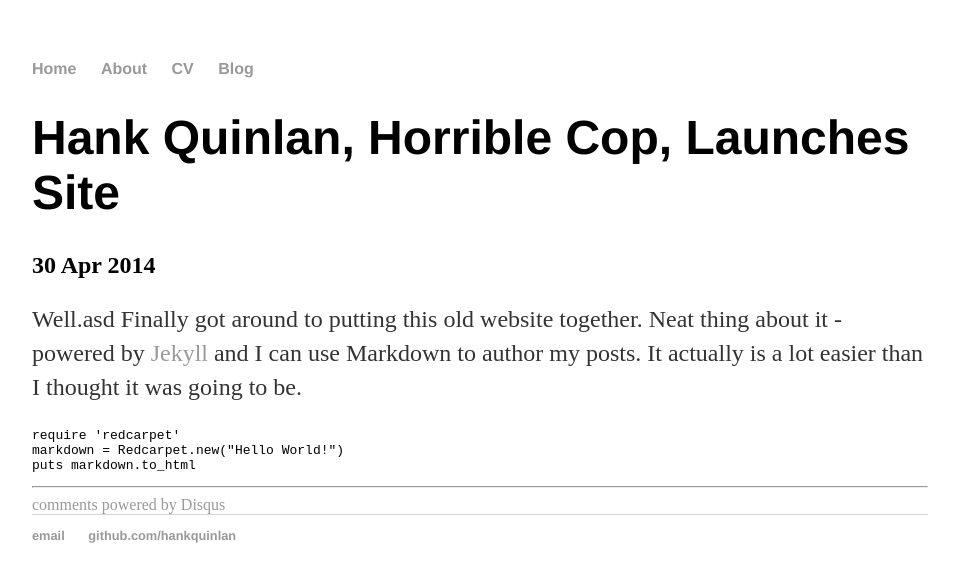
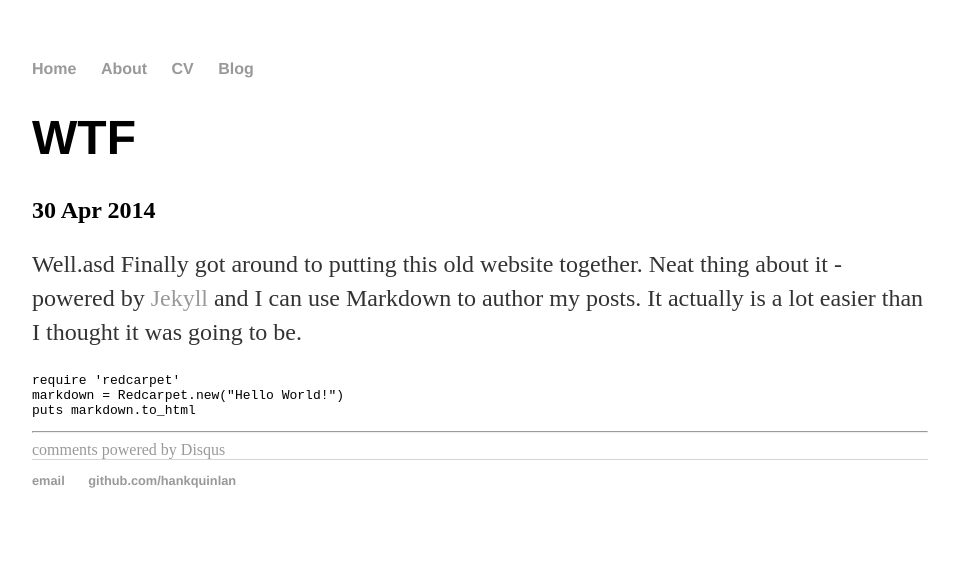
Before and after one commit to yoelblum/yoelblum.github.io, a Jekyll site: the page built from _posts/2014-04-30-hank-quinlan-site-launched.md, in a window 1280 px wide. Shown: the top 582 px of the page, without its empty margins (160-1119 px from the left). Built offline with Jekyll 4.4.1, drawn with Linux system fonts in a browser that asks for light colours; Markdown is read by kramdown in place of the engine named in the settings; comment, search, counter and statistics services are not loaded.

Commit message:
Update 2014-04-30-hank-quinlan-site-launched.md

```diff
--- a/_posts/2014-04-30-hank-quinlan-site-launched.md
+++ b/_posts/2014-04-30-hank-quinlan-site-launched.md
@@ -1,6 +1,6 @@
 ---
 layout: post
-title: "Hank Quinlan, Horrible Cop, Launches Site"
+title: "WTF"
 date: 2014-04-30
 ---
 
```
